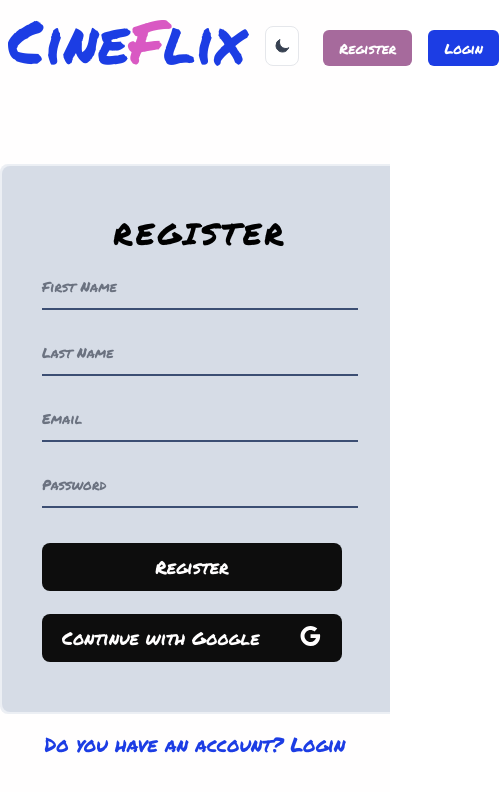
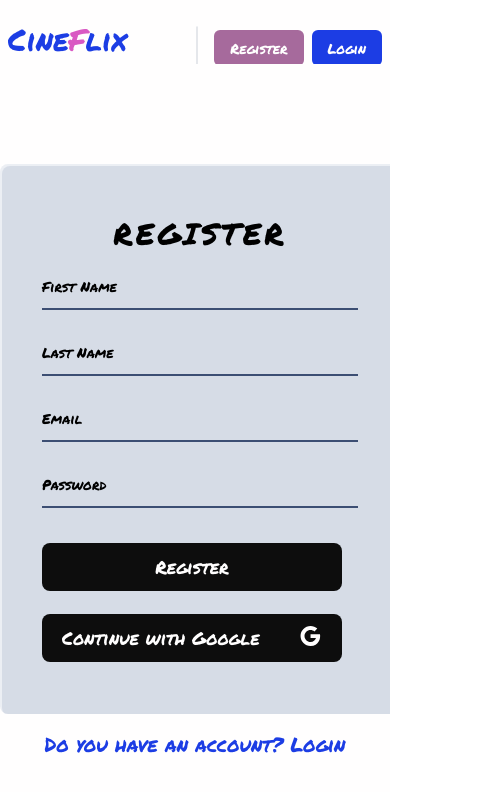
Before and after one commit to zbaharyilmaz/cineflix-app, a React (Vite) app: page /register in a window 390 px wide. Shown: the top 792 px of the page, 499 px wide, since content can reach past the window. Built offline with nearby package versions, Linux system fonts and the light colour scheme; no server answers.

Commit message:
Enhance UI components: update Navbar and MovieCard styles, improve SwitchButton responsiveness, and refine input styles. Add custom scrollbar for better user experience.

```diff
--- a/src/components/atoms/SwitchButton.jsx
+++ b/src/components/atoms/SwitchButton.jsx
@@ -20,12 +20,13 @@ const SwitchButton = () => {
         type="button"
         title="Toggle dark/light mode"
         onClick={() => setDarkMode(!darkMode)}
-        className="flex items-center p-2 mr-2 text-xs font-medium text-gray-700 bg-white rounded-lg border border-gray-200 toggle-dark-state-example hover:bg-gray-100 hover:text-blue-700 focus:z-10 focus:ring-2 focus:ring-gray-300 dark:focus:ring-gray-500 dark:bg-gray-800 focus:outline-none dark:text-gray-400 dark:border-gray-600 dark:hover:text-white dark:hover:bg-color3-blue mt-7"
+        className="flex items-center mr-2 text-xs font-medium text-gray-700 bg-white rounded-lg border border-gray-200 toggle-dark-state-example hover:bg-gray-100 hover:text-blue-700 dark:text-gray-400 dark:border-gray-600 dark:hover:text-white dark:hover:bg-color3-blue mt-7"
       >
         {darkMode ? (
-          <SunIcon className="fill-current h-4 w-4" />
+          <MoonIcon className="fill-current sm:h-4 sm:w-4 md:h-8 md:w-8" />
+
         ) : (
-          <MoonIcon className="fill-current h-4 w-4" />
+          <SunIcon className="fill-current sm:h-6 sm:w-6 md:h-8 md:w-8" />
         )}
       </button>
     </div>
--- a/src/components/molecules/MovieCard.jsx
+++ b/src/components/molecules/MovieCard.jsx
@@ -26,8 +26,8 @@ const MovieCard = ({ poster_path, title, vote_average, overview,id }) => {
         className=" w-full h-80 object-cover"
       />
 
-      <div className="flex align-baseline justify-between p-1 text-color6-lightgrey">
-        <h3 className="text-xl p-2"> {title}</h3>
+      <div className="flex flex-wrap md:flex-nowrap align-baseline justify-between p-2 text-color6-lightgrey md:text-xl sm:text-lg">
+        <h3> {title}</h3>
         {currentUser && (
           <span className={`tag ${vote_average > 7 ? "green" : "red"}`}>
             {vote_average.toFixed(2)}
@@ -35,7 +35,7 @@ const MovieCard = ({ poster_path, title, vote_average, overview,id }) => {
         )}
       </div>
 
-      <div className="movie-over">
+      <div className="movie-over custom-scrollbar">
         <h2 className="text-color2-lightblue text-lg">Overview</h2>
         <p>{overview}</p>
       </div>
--- a/src/components/organisms/Navbar.jsx
+++ b/src/components/organisms/Navbar.jsx
@@ -23,10 +23,10 @@ export default function Navbar() {
       as="nav"
       className="bg-color7-light text-color2-lightblue dark:bg-color5-dark dark:text-color1-pink h-20"
     >
-      <div className="px-2 sm:px-6 lg:px-8">
-        <div className="flex h-16 items-center justify-between">
+      <div className="px-2 sm:px-6 lg:px-8 overflow-x-auto sm:w-full md:w-auto custom-scrollbar">
+        <div className="flex h-16 items-center justify-between ">
           <div className="flex items-center justify-center pr-2 gap-4 sm:ml-6 sm:pr-0">
-            <Link className="pr-3 text-6xl mt-4" to="/">
+          <Link className="pr-3 mt-4 text-3xl sm:text-3xl md:text-5xl lg:text-6xl" to="/">
               Cine
               <span className="text-color1-pink dark:text-color2-lightblue">
                 F
@@ -36,9 +36,9 @@ export default function Navbar() {
           </div>
           {currentUser ? (
 
-            <div className="absolute inset-y-0 left-0 flex items-center pr-2 sm:static sm:inset-auto sm:ml-6 sm:pl-0">
+            <div className="absolute inset-y-0 left-0 items-center pr-2 sm:static sm:inset-auto flex gap-2 ">
                <SwitchButton/>
-              <h5 className="text-xl text-color8-grey dark:text-color9-rose mt-8 m-1">
+              <h5 className=" text-color8-grey dark:text-color9-rose  mt-8 m-1 text-sm sm:text-sm md:text-xl">
                 {currentUser?.displayName}
               </h5>
               <Menu as="div" className="relative ml-3">
@@ -65,7 +65,7 @@ export default function Navbar() {
               </Menu>
             </div>
           ) : (
-            <div className="flex gap-4">
+            <div className="flex gap-2 overflow-x-auto sm:w-full md:w-auto custom-scrollbar">
               <SwitchButton/>
               <Link
                 to="/Register"
--- a/src/index.css
+++ b/src/index.css
@@ -4,11 +4,11 @@
 @tailwind utilities;
 
 @layer base {
-  input {
-    @apply  block py-2.5 px-0 w-full text-base bg-transparent border-0 border-b-2 border-color3-blue appearance-none dark:text-color5-dark dark:border-color3-blue dark:focus:border-color2-lightblue focus:outline-none focus:ring-0 focus:border-color3-blue;
+  input.peer {
+    @apply block py-2.5 px-0 w-full text-base bg-transparent border-0 border-b-2 border-color3-blue appearance-none dark:border-color3-blue dark:focus:border-color2-lightblue focus:outline-none focus:ring-0 focus:border-color3-blue text-color5-dark;
   }
   label {
-    @apply peer-focus:font-medium absolute text-sm text-gray-500 dark:text-gray-400 duration-300 transform -translate-y-6 scale-75 top-3 -z-10 origin-[0] peer-focus:left-0 peer-focus:text-color2-lightblue peer-focus:dark:text-color2-lightblue peer-placeholder-shown:scale-100 peer-placeholder-shown:translate-y-0 peer-focus:scale-75 peer-focus:-translate-y-6;
+    @apply peer-focus:font-medium absolute text-sm  duration-300 transform -translate-y-6 scale-75 top-3 -z-10 origin-[0] peer-focus:left-0 peer-focus:text-color2-lightblue peer-focus:dark:text-color2-lightblue peer-placeholder-shown:scale-100 peer-placeholder-shown:translate-y-0 peer-focus:scale-75 peer-focus:-translate-y-6;
   }
 }
 @layer components {
@@ -35,10 +35,17 @@
   box-sizing: border-box;
 }
 
-
 body {
   font-family: "Permanent Marker", cursive;
   margin: 0;
+}
+.custom-scrollbar::-webkit-scrollbar {
+  display: none;
+}
+
+.custom-scrollbar {
+  -ms-overflow-style: none;
+  scrollbar-width: none;
 }
 .movie {
   background-color: #080f36;
@@ -81,22 +88,22 @@ body {
 
 .tag {
   border-radius: 5px;
-  padding: 0.7rem;
+  padding: 0.5rem;
   font-weight: bold;
-  width: 3rem;
+  width: 4rem;
   text-align: center;
+  display: inline-block;
+  line-height: 1.5rem;
+  height: 2.5rem;
 }
 
 .tag.green {
   background-color: #1b5e20;
+  line-height: 1.5rem;
 }
-
-.tag.orange {
-  background-color: #f57f17;
-}
-
 .tag.red {
   background-color: #7f0000;
+  line-height: 1.5rem;
 }
 
 .form-image {
--- a/src/pages/Home.jsx
+++ b/src/pages/Home.jsx
@@ -32,7 +32,7 @@ const Home = () => {
           Search
         </button>
       </form>
-      <div className="grid grid-cols-1 sm:grid-cols-2 md:grid-cols-2 lg:grid-cols-3 xl:grid-cols-4 gap-6 place-items-center">
+      <div className="grid grid-cols-2 sm:grid-cols-2 md:grid-cols-3 lg:grid-cols-4 xl:grid-cols-5 gap-5 place-items-center">
         {movies.length > 0 ? (
           loading ? (
             <div >
--- a/src/pages/MovieDetails.jsx
+++ b/src/pages/MovieDetails.jsx
@@ -14,7 +14,6 @@ const MovieDetails = () => {
       .get(`${BASE_URL}movie/${id}?api_key=${tmdbApiKey}`)
       .then((res) => setDetails(res.data));
   }, [id]);
-  console.log(details);
 
   return (
     <div className="min-h-screen bg-color7-light dark:bg-color5-dark">
@@ -22,7 +21,7 @@ const MovieDetails = () => {
       <div className="md:container flex justify-center px-10">
         <div className="flex flex-col lg:flex-row max-w-6xl rounded-lg bg-gray-100 shadow-lg">
           <img
-            className=" lg:w-1/3 h-96 lg:h-[600px] object-cover rounded-t-lg md:rounded-none md:rounded-l-lg"
+           className="w-full h-auto sm:w-1/3 :h-[450px] object-cover rounded-t-lg md:rounded-none md:rounded-l-lg"
             src={`https://image.tmdb.org/t/p/w500${details.poster_path}`}
             alt="poster"
           />
--- a/src/pages/Register.jsx
+++ b/src/pages/Register.jsx
@@ -22,7 +22,7 @@ const Register = () => {
   return (
     <div className="overflow-hidden flex flex-col flex-1 h-screen justify-items-start items-center bg-color7-light dark:bg-color5-dark">
       <div className="form-container w-[400px] h-[550px]">
-        <form onSubmit={handleSubmit}>
+        <form className="overflow-hidden sm:overflow-auto h-full sm:h-auto custom-scrollbar" onSubmit={handleSubmit}>
           <h2 className="text-color4-dark text-3xl font-[500] text-center tracking-[0.1em] mb-3">
             REGISTER
           </h2>
```
